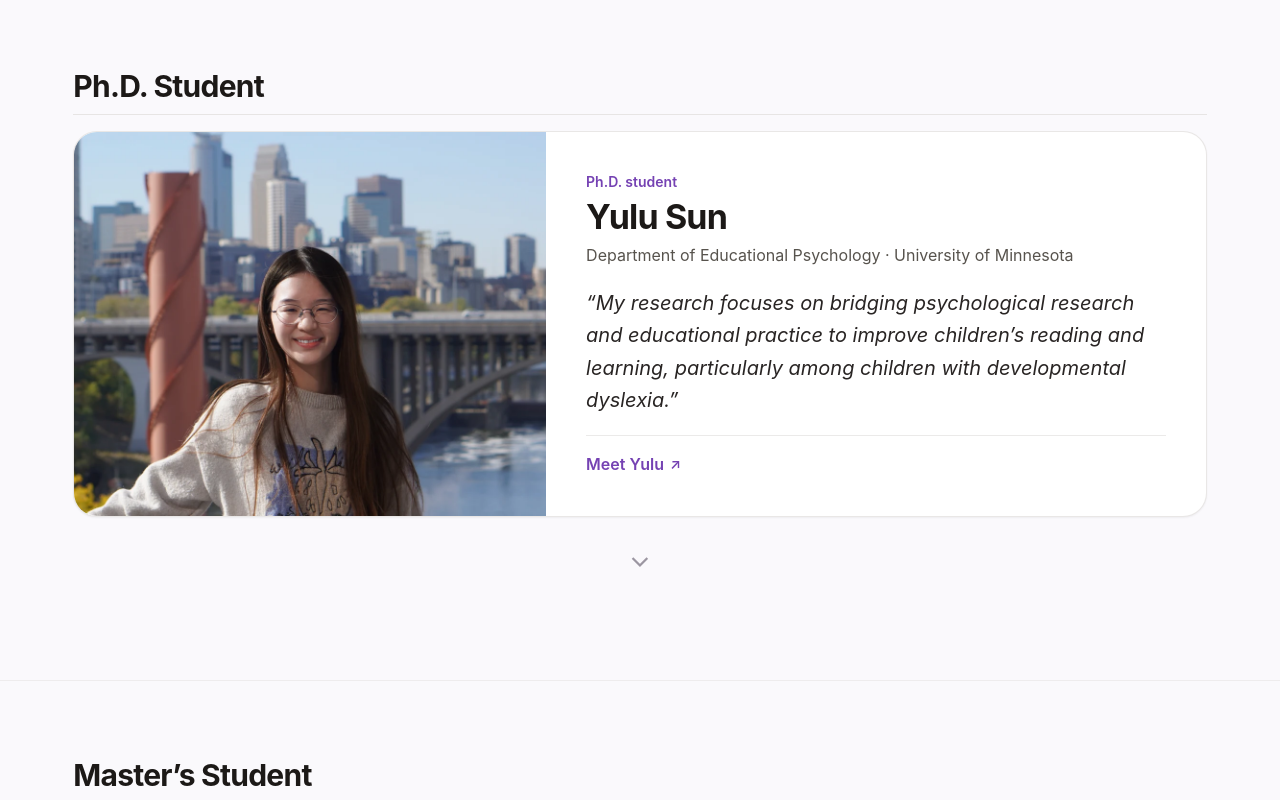
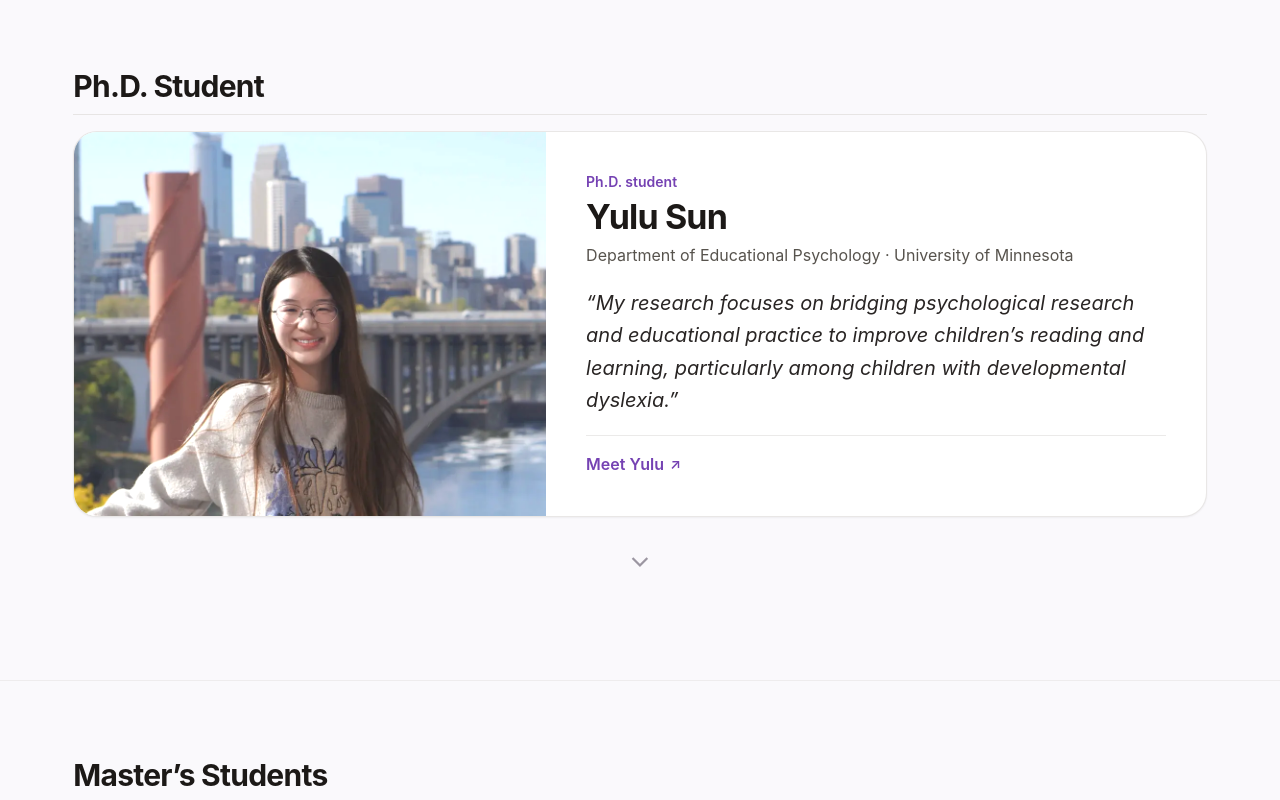
Before and after one commit to lilaclabed-hub/lilacs, a React (Vite) app: page /#/team in a window 1280 px wide. Shown: the part 1560-2360 px from the top of the page. Built offline with nearby package versions, Linux system fonts and the light colour scheme.

Commit message:
style(team): adjust Yulu Sun's photo brightness
Apply brightness adjustment to Yulu Sun's portrait
and fix the "Master's Students" section header.

```diff
--- a/src/components/MemberProfile.tsx
+++ b/src/components/MemberProfile.tsx
@@ -85,7 +85,9 @@ export const MemberProfile: React.FC = () => {
             <img
               src={member.photo}
               alt={member.name}
-              className="w-full object-cover rounded-2xl block border border-stone-200/80 shadow-2xs"
+              className={`w-full object-cover rounded-2xl block border border-stone-200/80 shadow-2xs ${
+                member.id === 'yulu-sun' ? 'brightness-[1.04]' : ''
+              }`}
               style={{
                 aspectRatio: '4 / 4.6',
                 objectPosition: member.photoPosition || (member.id === 'yoojeong-son' ? '35% 35%' : 'center 35%'),
--- a/src/components/TeamPage.tsx
+++ b/src/components/TeamPage.tsx
@@ -297,7 +297,7 @@ export const TeamPage: React.FC = () => {
                   <img
                     src={member.cardPhoto || member.photo}
                     alt={member.name}
-                    className="w-full h-full object-cover object-[center_35%] min-h-[280px] lg:h-[48svh] lg:max-h-[500px]"
+                    className="w-full h-full object-cover object-[center_35%] min-h-[280px] lg:h-[48svh] lg:max-h-[500px] brightness-[1.04]"
                   />
                 </div>
 
@@ -363,11 +363,13 @@ export const TeamPage: React.FC = () => {
               className="min-h-[calc(100vh-80px)] scroll-mt-20 flex flex-col justify-center py-5 sm:py-6 lg:py-8 px-4 sm:px-6 relative border-b border-stone-200/60"
             >
               <div className="w-[min(92%,1160px)] mx-auto space-y-3 sm:space-y-4">
-                <div className="border-b border-stone-200 pb-2.5">
-                  <h2 className="text-2xl sm:text-3xl font-bold text-stone-900 tracking-tight">
-                    Master’s Student
-                  </h2>
-                </div>
+                {mIdx === 0 && (
+                  <div className="border-b border-stone-200 pb-2.5">
+                    <h2 className="text-2xl sm:text-3xl font-bold text-stone-900 tracking-tight">
+                      Master’s Students
+                    </h2>
+                  </div>
+                )}
 
                 <div className="bg-white rounded-3xl border border-stone-200/90 overflow-hidden shadow-xs grid grid-cols-1 lg:grid-cols-[41.7%_1fr]">
                   <div className="bg-stone-50 overflow-hidden flex items-center justify-center">
```
Also changed, not shown: public/assets/aistudio/yulu-sun.webp, public/assets/yulu-sun.webp.
